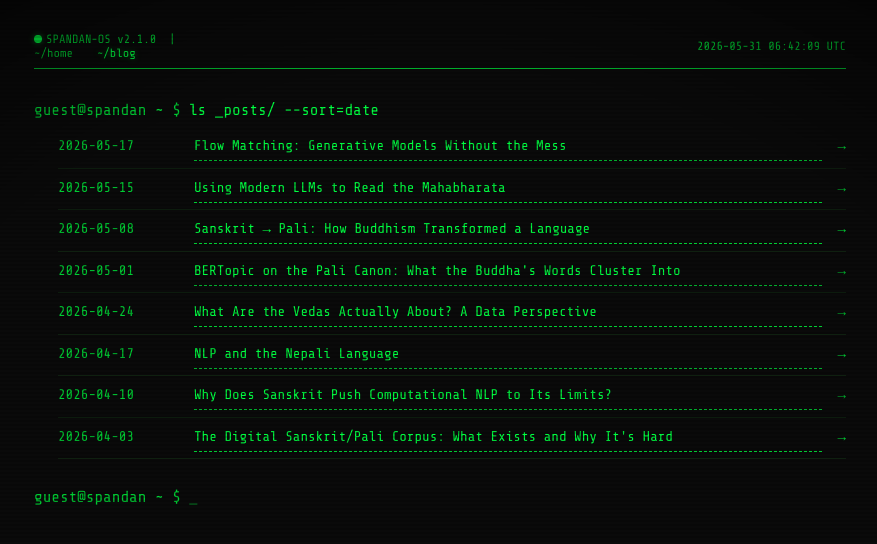
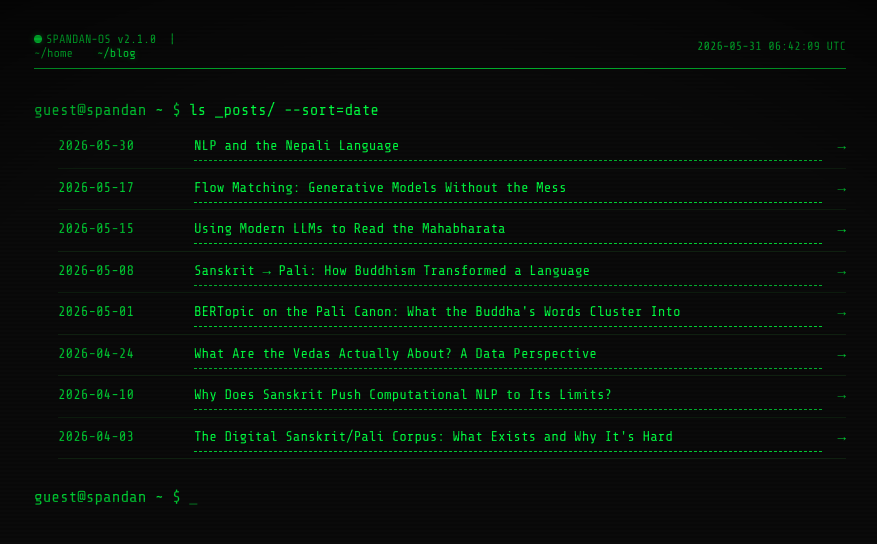
Before and after one commit to Spandyie/spandyie.github.io, a Jekyll site: the page built from blog/index.html, in a window 1280 px wide. Shown: the top 544 px of the page, without its empty margins (200-1077 px from the left). Built offline with Jekyll 4.4.1, drawn with Linux system fonts in a browser that asks for light colours.

Commit message:
Set the Nepali NLP post date to 2026-05-30 in front matter.
Keeps the published date aligned with the renamed filename and today's publish date.

Co-authored-by: Cursor <cursoragent@cursor.com>

```diff
--- a/_posts/2026-05-30-NLP-and-Nepali-language.md
+++ b/_posts/2026-05-30-NLP-and-Nepali-language.md
@@ -1,7 +1,7 @@
 ---
 layout: post
 title: "NLP and the Nepali Language"
-date: 2026-04-17
+date: 2026-05-30
 tags: [nepali, nlp, morphology, indic, low-resource]
 description: "Why Nepali is harder for computers than its 17 million speakers suggest, and where the field stands today."
 ---
```
